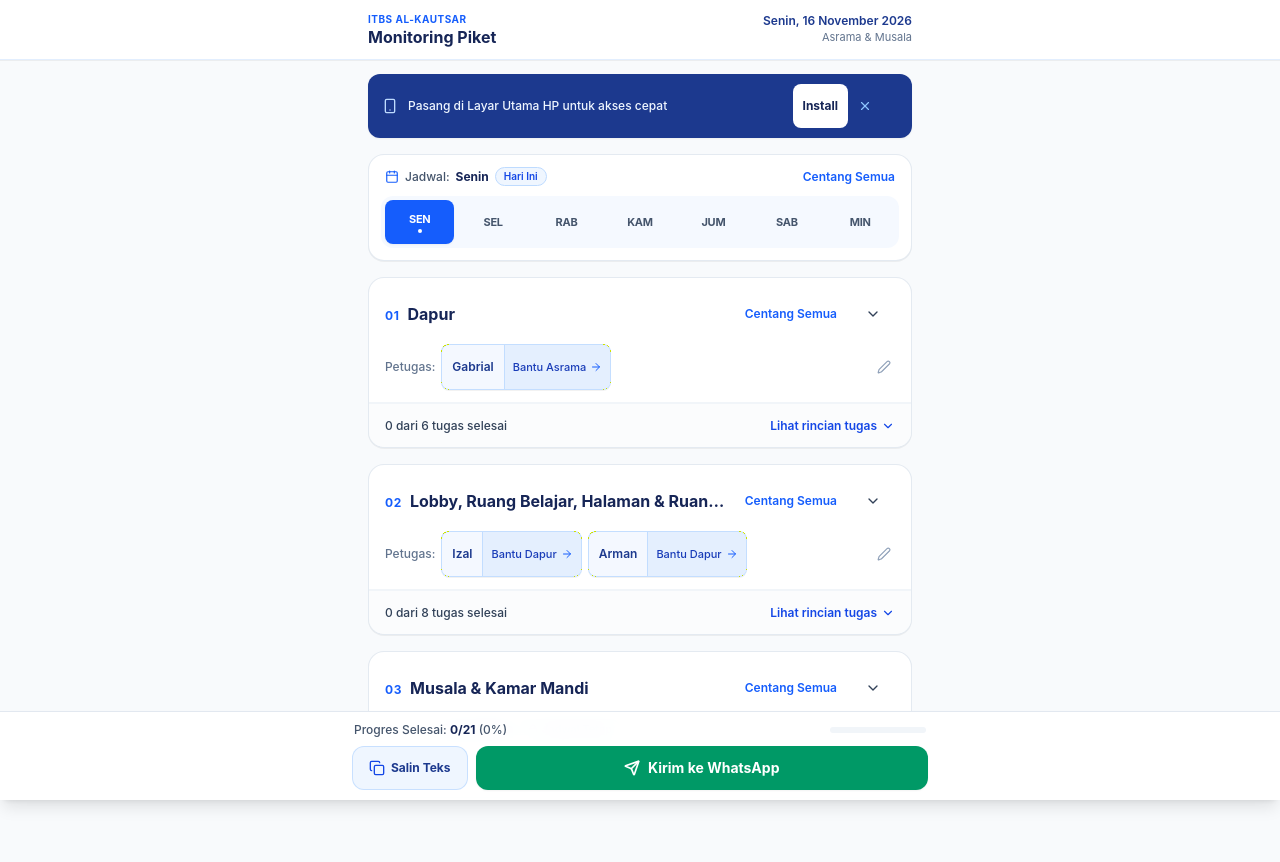
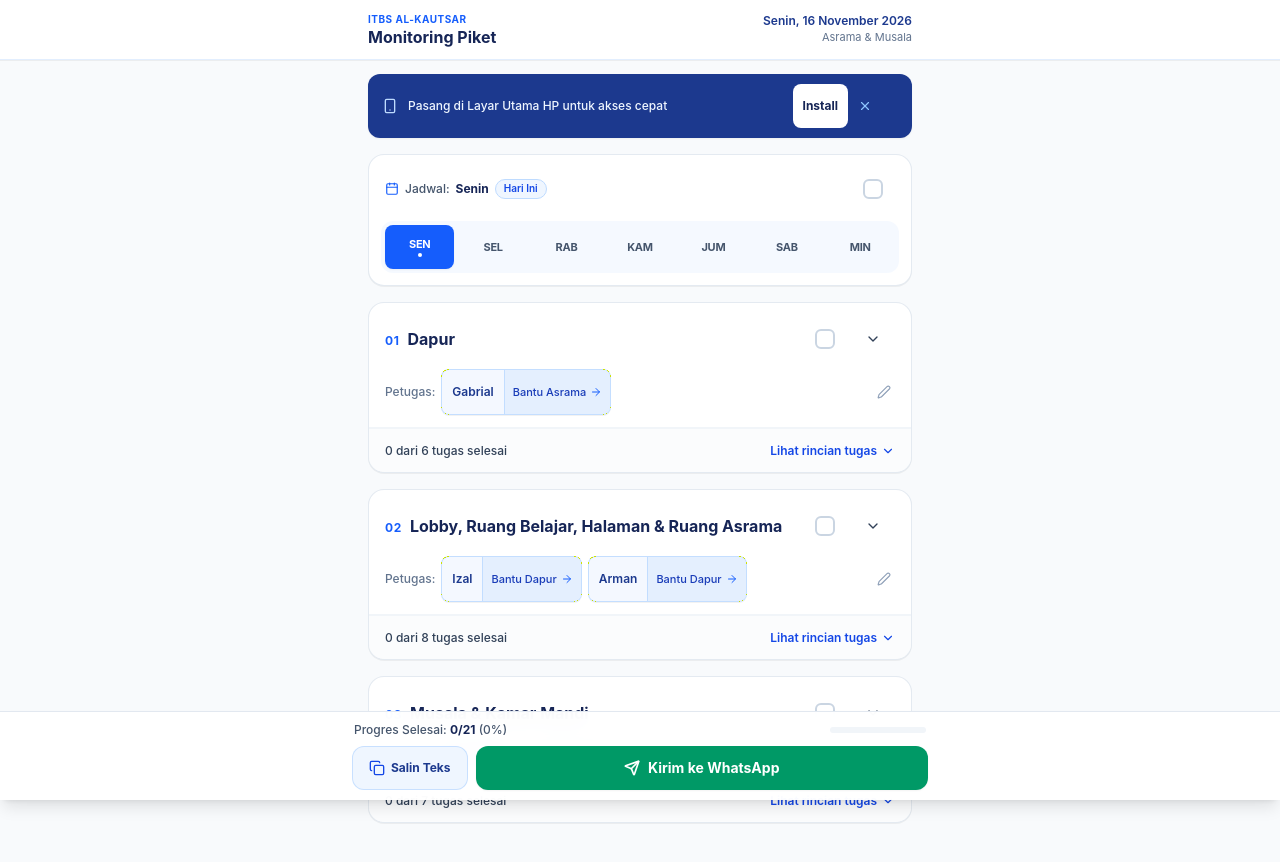
Before and after one commit to ryaleason/monitoring-piket, a Next.js app: page / in a window 1280 px wide. Shown: the top 862 px of the page. Built offline with nearby package versions, Linux system fonts and the light colour scheme.

Commit message:
fix(ui): replace text 'Centang Semua'/'Batal Semua' with checkbox toggle button

```diff
--- a/src/app/page.tsx
+++ b/src/app/page.tsx
@@ -17,7 +17,7 @@ import {
   formatSantriNames,
   transferSantri,
 } from "@/lib/schedule";
-import { Copy, Check, Send, Calendar } from "lucide-react";
+import { Copy, Check, Minus, Send, Calendar } from "lucide-react";
 
 interface DayItem {
   index: number;
@@ -319,6 +319,7 @@ export default function HomePage() {
   const completedCount = allTasksList.filter((t) => Boolean(taskChecks[t.id])).length;
   const percent = Math.round((completedCount / totalTasks) * 100);
   const allGlobalCompleted = completedCount === totalTasks;
+  const hasSomeGlobalCompleted = completedCount > 0 && !allGlobalCompleted;
 
   const selectedDayObj = DAYS_LIST.find((d) => d.index === selectedDayIndex);
   const selectedDayName = selectedDayObj ? selectedDayObj.name : "Senin";
@@ -347,11 +348,29 @@ export default function HomePage() {
                 </span>
               )}
             </div>
+            {/* Global Check All Checkbox Button (Icon Only - Anti-Slop) */}
             <button
+              type="button"
               onClick={() => handleCheckAllGlobal(!allGlobalCompleted)}
-              className="text-xs font-semibold text-blue-600 hover:text-blue-800 active:text-blue-900 transition-colors"
+              className="p-1 text-slate-500 hover:text-blue-700 hover:bg-blue-100/60 active:bg-blue-200/60 rounded-lg transition-colors touch-target flex items-center justify-center"
+              title={allGlobalCompleted ? "Batalkan semua tugas hari ini" : "Centang semua tugas hari ini"}
+              aria-label={allGlobalCompleted ? "Batalkan semua tugas hari ini" : "Centang semua tugas hari ini"}
             >
-              {allGlobalCompleted ? "Batal Semua" : "Centang Semua"}
+              <div
+                className={`w-5 h-5 rounded-md flex items-center justify-center transition-all ${
+                  allGlobalCompleted
+                    ? "bg-blue-600 text-white shadow-2xs"
+                    : hasSomeGlobalCompleted
+                    ? "bg-blue-50 border-2 border-blue-600 text-blue-600"
+                    : "border-2 border-slate-300 bg-white hover:border-blue-500"
+                }`}
+              >
+                {allGlobalCompleted ? (
+                  <Check className="w-3.5 h-3.5 stroke-[3]" />
+                ) : hasSomeGlobalCompleted ? (
+                  <Minus className="w-3.5 h-3.5 stroke-[3]" />
+                ) : null}
+              </div>
             </button>
           </div>
 
--- a/src/components/AreaCard.tsx
+++ b/src/components/AreaCard.tsx
@@ -3,6 +3,7 @@
 import React, { useState } from "react";
 import {
   Check,
+  Minus,
   Edit2,
   Undo2,
   ArrowRight,
@@ -64,6 +65,7 @@ export function AreaCard({
   const completedCount = tasks.filter((t) => t.completed).length;
   const totalCount = tasks.length;
   const allCompleted = totalCount > 0 && completedCount === totalCount;
+  const someCompleted = completedCount > 0 && !allCompleted;
 
   return (
     <section className="bg-white rounded-2xl border border-slate-200/90 shadow-2xs overflow-hidden transition-all">
@@ -79,13 +81,30 @@ export function AreaCard({
             </h2>
           </div>
 
-          <div className="flex items-center gap-1.5 shrink-0">
+          <div className="flex items-center gap-1 shrink-0">
+            {/* Check All Checkbox Button (Icon Only - Anti-Slop) */}
             <button
+              type="button"
               onClick={() => onCheckAll(!allCompleted)}
-              className="text-xs font-semibold text-blue-600 hover:text-blue-800 active:text-blue-900 px-2 py-1 rounded-md hover:bg-blue-50 transition-colors"
-              title={allCompleted ? "Batalkan semua centang" : "Centang semua tugas"}
+              className="p-1.5 text-slate-500 hover:text-blue-700 hover:bg-blue-50 active:bg-blue-100 rounded-lg transition-colors touch-target flex items-center justify-center"
+              title={allCompleted ? "Batalkan semua tugas area ini" : "Centang semua tugas area ini"}
+              aria-label={allCompleted ? "Batalkan semua tugas area ini" : "Centang semua tugas area ini"}
             >
-              {allCompleted ? "Batal Semua" : "Centang Semua"}
+              <div
+                className={`w-5 h-5 rounded-md flex items-center justify-center transition-all ${
+                  allCompleted
+                    ? "bg-blue-600 text-white shadow-2xs"
+                    : someCompleted
+                    ? "bg-blue-50 border-2 border-blue-600 text-blue-600"
+                    : "border-2 border-slate-300 bg-white hover:border-blue-500"
+                }`}
+              >
+                {allCompleted ? (
+                  <Check className="w-3.5 h-3.5 stroke-[3]" />
+                ) : someCompleted ? (
+                  <Minus className="w-3.5 h-3.5 stroke-[3]" />
+                ) : null}
+              </div>
             </button>
 
             {/* Arrow Toggle Button (Chevron Up / Down) */}
```
